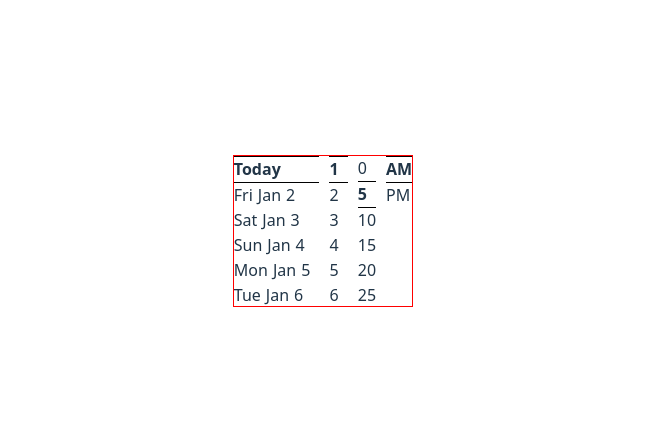
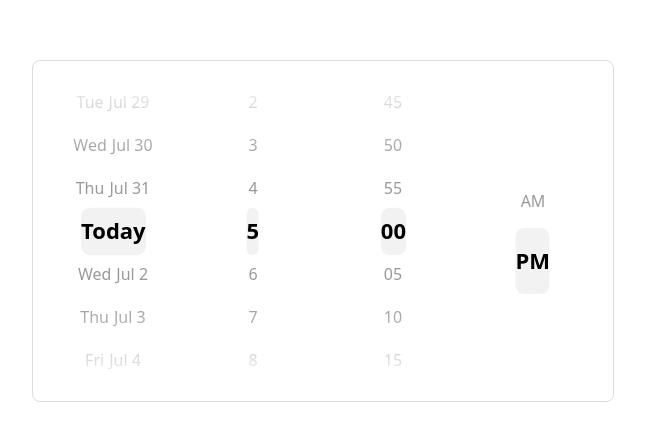
Before and after one commit to maksym-kostetskyi/scroll-picker, a React (Vite) app: page / in a window 1280 px wide. Shown: the part 169-610 px from the top of the page, without its empty margins (317-962 px from the left). Built offline with nearby package versions, Linux system fonts and the light colour scheme.

Commit message:
scroll-logick-update

```diff
--- a/src/scroll-picker/ScrollPicker.module.css
+++ b/src/scroll-picker/ScrollPicker.module.css
@@ -1,19 +1,53 @@
 .scrollPicker {
   display: flex;
-  gap: 10px;
+  gap: 20px;
   width: fit-content;
-  height: 150px;
-  border: 1px solid red;
+  height: 300px;
+  border: 1px solid #ddd;
+  border-radius: 8px;
+  padding: 20px;
+  background: #fff;
+  position: relative;
+  overflow: hidden;
 }
 
 .column {
   overflow-y: hidden;
-  width: fit-content;
+  width: 120px;
+  height: 100%;
+  display: flex;
+  flex-direction: column;
+  justify-content: center;
+  align-items: center;
+  position: relative;
+}
+
+.column::before,
+.column::after {
+  content: "";
+  position: absolute;
+  left: 0;
+  right: 0;
+  height: 80px;
+  background: linear-gradient(to bottom, rgba(255, 255, 255, 0.9), transparent);
+  pointer-events: none;
+  z-index: 1;
+}
+
+.column::before {
+  top: 0;
+}
+
+.column::after {
+  bottom: 0;
+  transform: rotate(180deg);
 }
 
 .date {
   display: flex;
   gap: 5px;
+  flex-direction: column;
+  align-items: center;
 }
 
 .current {
@@ -21,13 +55,24 @@
 }
 
 .optionLine {
-  height: 25px;
+  height: 60px;
   display: flex;
   gap: 5px;
+  align-items: center;
+  justify-content: center;
+  flex-direction: row;
+  font-size: 16px;
+  color: #999;
+  transition: all 0.2s ease;
+  cursor: pointer;
+  user-select: none;
 }
 
 .optionLineSelected {
   font-weight: bold;
-  border-top: 1px solid black;
-  border-bottom: 1px solid black;
+  font-size: 20px;
+  color: #000;
+  background: rgba(0, 0, 0, 0.05);
+  border-radius: 8px;
+  transform: scale(1.1);
 }
--- a/src/scroll-picker/ScrollPicker.tsx
+++ b/src/scroll-picker/ScrollPicker.tsx
@@ -7,8 +7,7 @@ import { useScrollPicker } from "./hooks/useScrollPicker";
 export function ScrollPicker() {
   const [searchParams] = useSearchParams();
   const queryToday = searchParams.get("today");
-  const [selectedMonth, setSelectedMonth] = useState("Jan");
-  const [selectedDay, setSelectedDay] = useState(1);
+  const [selectedMonth, setSelectedMonth] = useState("Jul");
   const months = useMemo(
     () => [
       "Jan",
@@ -26,24 +25,22 @@ export function ScrollPicker() {
     ],
     []
   );
-  const currentDay = queryToday?.split(".")[0];
   const currentMonth = queryToday?.split(".")[1];
   const currentYear = queryToday?.split(".")[2];
   const optionsAMPM = ["AM", "PM"];
   const optionsHours = Array.from({ length: 12 }, (_, i) => i + 1);
-  const optionsMinutes = Array.from({ length: 12 }, (_, i) => i * 5);
+  const optionsMinutes = Array.from({ length: 12 }, (_, i) =>
+    String(i * 5).padStart(2, "0")
+  );
   const optionsDate = getDateOptions(
-    +(currentYear ?? "1970"),
-    +(currentMonth ?? "1")
+    +(currentYear ?? "2025"),
+    +(currentMonth ?? "7")
   );
-  const [selectedHour, setSelectedHour] = useState(1);
-  const [selectedMinute, setselectedMinute] = useState(5);
-  const [selectedAMPM, setselectedAMPM] = useState("AM");
 
   const [dateIndex, setDateIndex] = useState(0);
-  const [hourIndex, setHourIndex] = useState(0);
-  const [minuteIndex, setMinuteIndex] = useState(0);
-  const [ampmIndex, setAMPMIndex] = useState(0);
+  const [hourIndex, setHourIndex] = useState(4); // 5 hours
+  const [minuteIndex, setMinuteIndex] = useState(0); // 00 minutes
+  const [ampmIndex, setAMPMIndex] = useState(1); // PM
 
   const dateRef = useRef<HTMLDivElement>(null);
   const hourRef = useRef<HTMLDivElement>(null);
@@ -55,10 +52,10 @@ export function ScrollPicker() {
     items: optionsDate,
     selectedIndex: dateIndex,
     setSelectedIndex: setDateIndex,
-    onChange: (option) => {
-      setSelectedDay(option.day);
-      setSelectedMonth(months[+(currentMonth ?? "1") - 1]);
+    onChange: () => {
+      setSelectedMonth(months[+(currentMonth ?? "7") - 1]);
     },
+    infiniteScroll: true,
   });
 
   useScrollPicker({
@@ -66,7 +63,7 @@ export function ScrollPicker() {
     items: optionsHours,
     selectedIndex: hourIndex,
     setSelectedIndex: setHourIndex,
-    onChange: setSelectedHour,
+    infiniteScroll: true,
   });
 
   useScrollPicker({
@@ -74,7 +71,7 @@ export function ScrollPicker() {
     items: optionsMinutes,
     selectedIndex: minuteIndex,
     setSelectedIndex: setMinuteIndex,
-    onChange: setselectedMinute,
+    infiniteScroll: true,
   });
 
   useScrollPicker({
@@ -82,38 +79,72 @@ export function ScrollPicker() {
     items: optionsAMPM,
     selectedIndex: ampmIndex,
     setSelectedIndex: setAMPMIndex,
-    onChange: setselectedAMPM,
+    infiniteScroll: false, // AM/PM не має безкінечної прокрутки
   });
 
   useEffect(() => {
-    if (currentDay) {
-      setSelectedDay(+currentDay);
-    }
-
     if (currentMonth) {
       setSelectedMonth(months[parseInt(currentMonth) - 1]);
     }
-  }, [currentDay, currentMonth, currentYear, months]);
+  }, [currentMonth, months]);
+
+  // Функція для створення масиву елементів з додатковими для візуального ефекту
+  const createVisibleItems = <T,>(
+    items: T[],
+    selectedIndex: number,
+    isInfinite: boolean = true
+  ) => {
+    if (!isInfinite) {
+      return items.map((item, index) => ({
+        item,
+        index,
+        isSelected: index === selectedIndex,
+      }));
+    }
+
+    const visibleItems = [];
+    const totalVisible = 7; // показуємо 7 елементів (3 вгорі, 1 вибраний, 3 внизу)
+    const halfVisible = Math.floor(totalVisible / 2);
+
+    for (let i = -halfVisible; i <= halfVisible; i++) {
+      let itemIndex = selectedIndex + i;
+      if (itemIndex < 0) {
+        itemIndex = items.length + itemIndex;
+      } else if (itemIndex >= items.length) {
+        itemIndex = itemIndex - items.length;
+      }
+
+      visibleItems.push({
+        item: items[itemIndex],
+        index: itemIndex,
+        isSelected: i === 0,
+        position: i,
+      });
+    }
+
+    return visibleItems;
+  };
 
   return (
     <div className={styles.scrollPicker}>
       <div className={styles.column} ref={dateRef}>
-        {optionsDate.map((option) => (
+        {createVisibleItems(optionsDate, dateIndex, true).map((item, idx) => (
           <div
             className={
-              option.day === selectedDay
+              item.isSelected
                 ? `${styles.optionLine} ${styles.optionLineSelected}`
                 : `${styles.optionLine}`
             }
-            key={option.day}
+            key={`${item.index}-${idx}`}
           >
-            {option.day === selectedDay && <div>Today</div>}
+            {item.isSelected && <div>Today</div>}
 
-            {option.day !== selectedDay && (
+            {!item.isSelected && (
               <>
-                <div>{option.dayAlias}</div>
-                <div>{selectedMonth}</div>
-                <div>{option.day}</div>
+                <div>{item.item.dayAlias}</div>
+                <div>
+                  {selectedMonth} {item.item.day}
+                </div>
               </>
             )}
           </div>
@@ -121,44 +152,48 @@ export function ScrollPicker() {
       </div>
 
       <div className={styles.column} ref={hourRef}>
-        {optionsHours.map((option) => (
+        {createVisibleItems(optionsHours, hourIndex, true).map((item, idx) => (
           <div
             className={
-              option === selectedHour
+              item.isSelected
                 ? `${styles.optionLine} ${styles.optionLineSelected}`
                 : `${styles.optionLine}`
             }
-            key={option}
+            key={`${item.index}-${idx}`}
           >
-            {option}
+            {item.item}
           </div>
         ))}
       </div>
+
       <div className={styles.column} ref={minuteRef}>
-        {optionsMinutes.map((option) => (
+        {createVisibleItems(optionsMinutes, minuteIndex, true).map(
+          (item, idx) => (
             <div
               className={
-              option === selectedMinute
+                item.isSelected
                   ? `${styles.optionLine} ${styles.optionLineSelected}`
                   : `${styles.optionLine}`
               }
-            key={option}
+              key={`${item.index}-${idx}`}
             >
-            {option}
+              {item.item}
             </div>
-        ))}
+          )
+        )}
       </div>
+
       <div className={styles.column} ref={ampmRef}>
-        {optionsAMPM.map((option) => (
+        {createVisibleItems(optionsAMPM, ampmIndex, false).map((item, idx) => (
           <div
             className={
-              option === selectedAMPM
+              item.isSelected
                 ? `${styles.optionLine} ${styles.optionLineSelected}`
                 : `${styles.optionLine}`
             }
-            key={option}
+            key={`${item.index}-${idx}`}
           >
-            {option}
+            {item.item}
           </div>
         ))}
       </div>
--- a/src/scroll-picker/hooks/useScrollPicker.ts
+++ b/src/scroll-picker/hooks/useScrollPicker.ts
@@ -7,6 +7,7 @@ type ScrollPickerOptions<T> = {
   setSelectedIndex: (index: number) => void;
   onChange?: (value: T) => void;
   mobileBreakpoint?: number;
+  infiniteScroll?: boolean;
 };
 
 export function useScrollPicker<T>({
@@ -16,6 +17,7 @@ export function useScrollPicker<T>({
   setSelectedIndex,
   onChange,
   mobileBreakpoint = 768,
+  infiniteScroll = true,
 }: ScrollPickerOptions<T>) {
   useEffect(() => {
     const isMobile = window.innerWidth < mobileBreakpoint;
@@ -26,9 +28,19 @@ export function useScrollPicker<T>({
     const handleWheel = (e: WheelEvent) => {
       e.preventDefault();
       const direction = e.deltaY > 0 ? 1 : -1;
-      const newIndex = selectedIndex + direction;
+      let newIndex = selectedIndex + direction;
 
-      if (newIndex < 0 || newIndex >= items.length) return;
+      if (infiniteScroll) {
+        // Безкінечна прокрутка
+        if (newIndex < 0) {
+          newIndex = items.length - 1;
+        } else if (newIndex >= items.length) {
+          newIndex = 0;
+        }
+      } else {
+        // Обмежена прокрутка (для AM/PM)
+        if (newIndex < 0 || newIndex >= items.length) return;
+      }
 
       setSelectedIndex(newIndex);
       onChange?.(items[newIndex]);
@@ -36,5 +48,13 @@ export function useScrollPicker<T>({
 
     element.addEventListener("wheel", handleWheel, { passive: false });
     return () => element.removeEventListener("wheel", handleWheel);
-  }, [ref, selectedIndex, items, setSelectedIndex, onChange, mobileBreakpoint]);
+  }, [
+    ref,
+    selectedIndex,
+    items,
+    setSelectedIndex,
+    onChange,
+    mobileBreakpoint,
+    infiniteScroll,
+  ]);
 }
```
Lines whose indentation alone changed are shown as unchanged.
